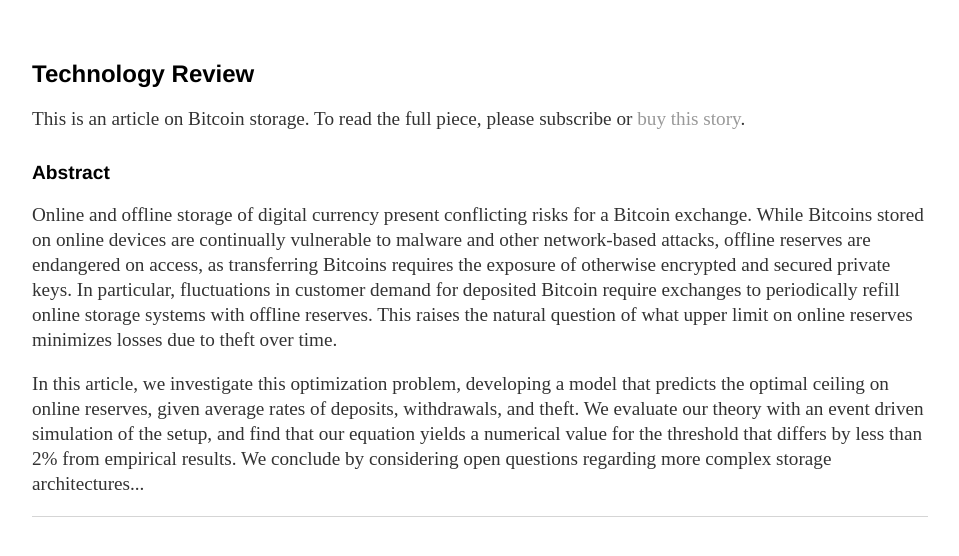
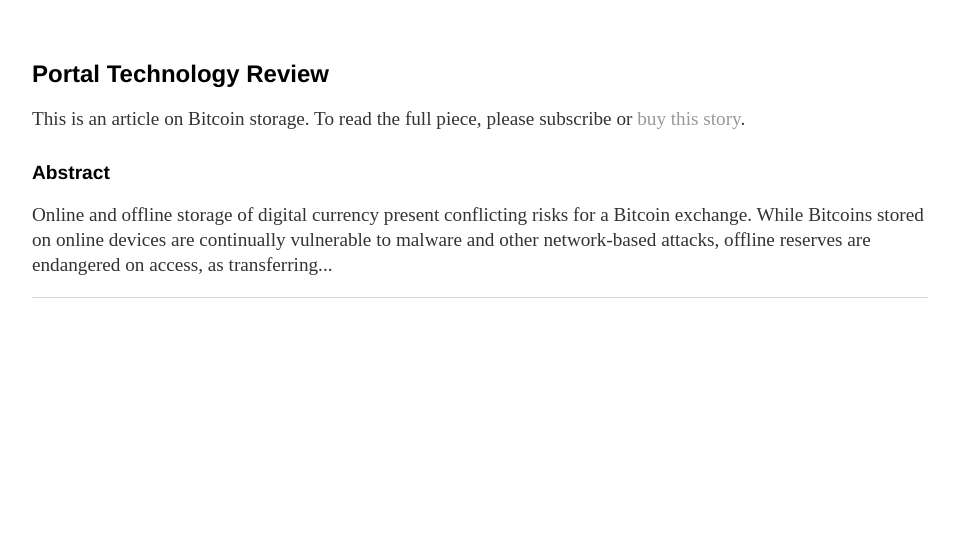
Before and after one commit to SamvitJ/sample-news-site, a website: page index.html in a window 1280 px wide. Shown: the whole page, without its empty margins (160-1119 px from the left). Drawn offline with nearby package versions, Linux system fonts and the light colour scheme.

Commit message:
For screenshot.

```diff
--- a/index.html
+++ b/index.html
@@ -18,12 +18,13 @@
     <body>
         <div class="container">
             <div class="blurb">
-                <h1> Technology Review </h1>
+                <h1> Portal Technology Review </h1>
                 <p> This is an article on Bitcoin storage. To read the full piece, please subscribe or <a target="blank" href="https://payment-portal.herokuapp.com/">buy this story</a>.</p>
 
                 <h2> Abstract </h2>
-                <p> Online and offline storage of digital currency present conflicting risks for a Bitcoin exchange. While Bitcoins stored on online devices are continually vulnerable to malware and other network-based attacks, offline reserves are endangered on access, as transferring Bitcoins requires the exposure of otherwise encrypted and secured private keys. In particular, fluctuations in customer demand for deposited Bitcoin require exchanges to periodically refill online storage systems with offline reserves. This raises the natural question of what upper limit on online reserves minimizes losses due to theft over time. </p>
-                <p> In this article, we investigate this optimization problem, developing a model that predicts the optimal ceiling on online reserves, given average rates of deposits, withdrawals, and theft. We evaluate our theory with an event driven simulation of the setup, and find that our equation yields a numerical value for the threshold that differs by less than 2% from empirical results. We conclude by considering open questions regarding more complex storage architectures... </p>
+                <p> Online and offline storage of digital currency present conflicting risks for a Bitcoin exchange. While Bitcoins stored on online devices are continually vulnerable to malware and other network-based attacks, offline reserves are endangered on access, as transferring... </p>
+               <!-- Bitcoins requires the exposure of otherwise encrypted and secured private keys. In particular, fluctuations in customer demand for deposited Bitcoin require exchanges to periodically refill online storage systems with offline reserves. This raises the natural question of what upper limit on online reserves minimizes losses due to theft over time. </p>
+               <p> In this article, we investigate this optimization problem, developing a model that predicts the optimal ceiling on online reserves, given average rates of deposits, withdrawals, and theft. We evaluate our theory with an event driven simulation of the setup, and find that our equation yields a numerical value for the threshold that differs by less than 2% from empirical results. We conclude by considering open questions regarding more complex storage architectures... </p> -->
 
             </div><!-- /.blurb -->
             <!-- Automatic-Responsive -->
```
Also changed, not shown: index-full.html (+10 -1 lines).
